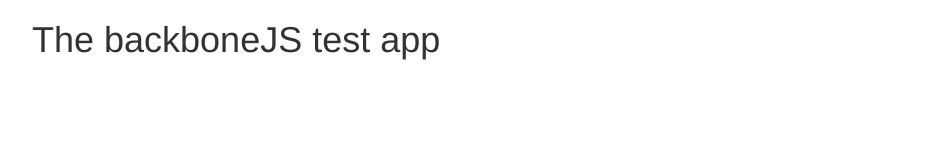
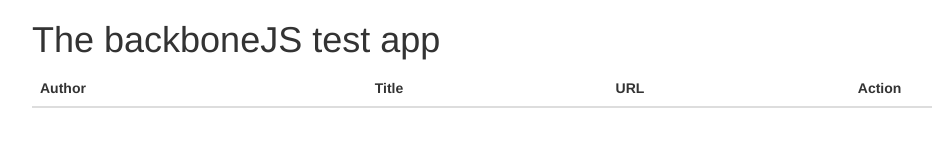
Before and after one commit to eyale/backbone-test-app, a website: page index.html in a window 1280 px wide. Shown: the whole page, without its empty margins (38-970 px from the left). Drawn offline with nearby package versions, Linux system fonts and the light colour scheme.

Commit message:
adding some table to the app

```diff
--- a/index.html
+++ b/index.html
@@ -16,7 +16,17 @@
 
 <body>
     <div class="container">
-      <p class="h1">The backboneJS test app</p>
+      <h1 class="h1">The backboneJS test app</h1>
+      <table class="table">
+        <thead>
+          <tr>
+            <th>Author</th>
+            <th>Title</th>
+            <th>URL</th>
+            <th>Action</th>
+          </tr>
+        </thead>
+      </table>
     </div>
 </body>
 
```
Also changed, not shown: README.md.
